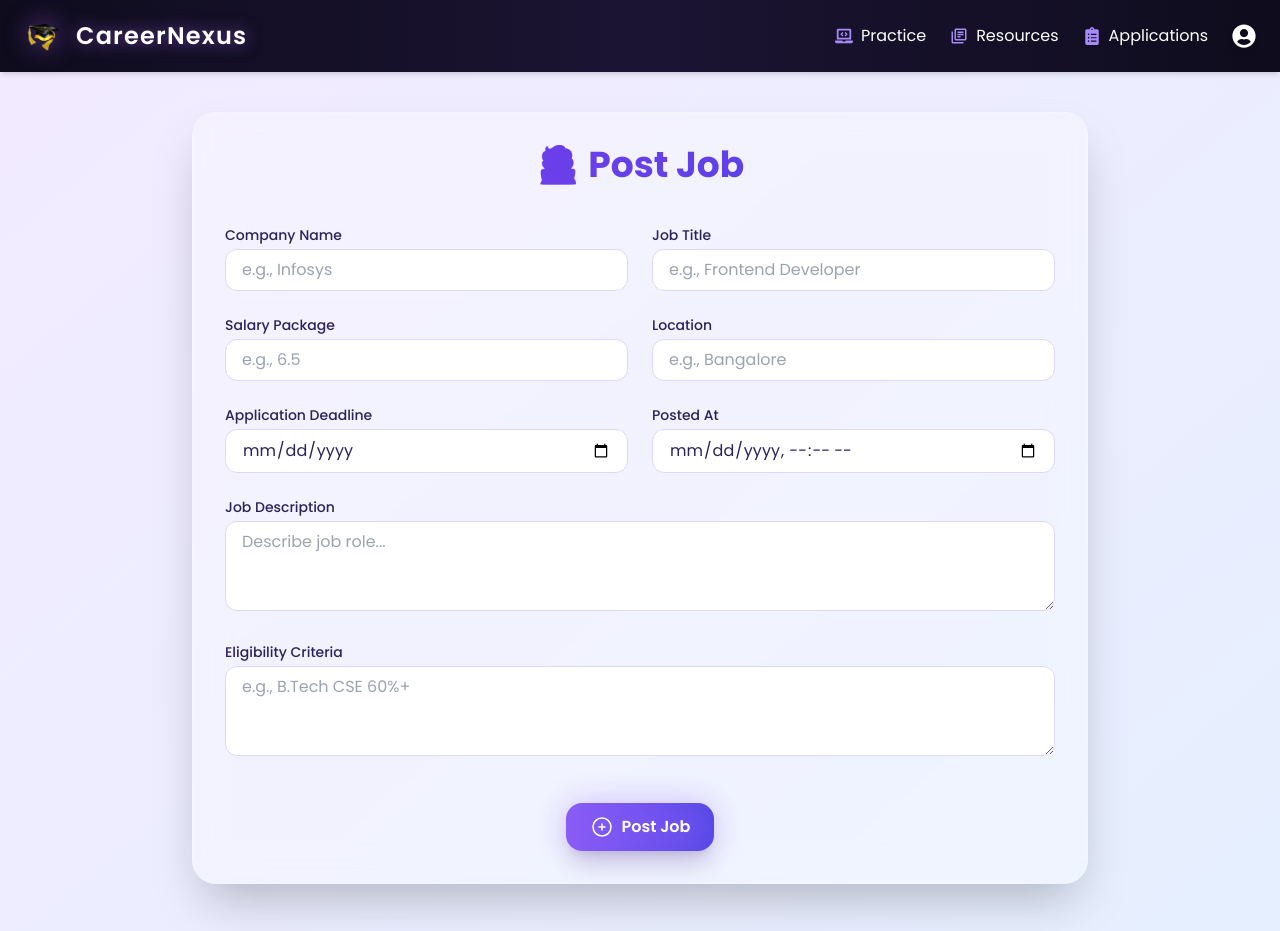
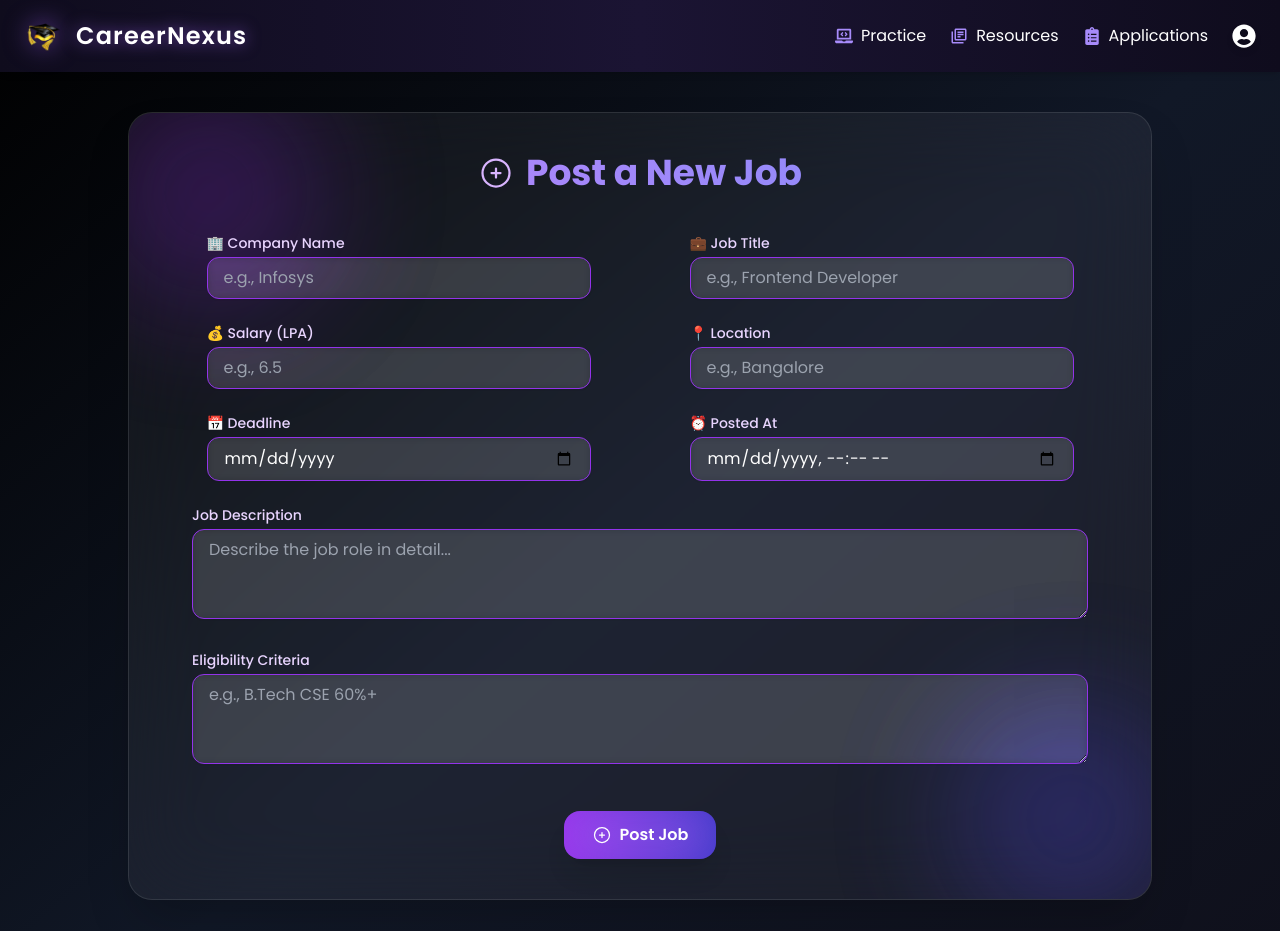
Before and after one commit to CareerNexus-Pragati-Engineering-College/CareerNexus-Frontend, a React (Vite) app: page /interviewer/jobpostings in a window 1280 px wide. Shown: the top 931 px of the page. Built offline with nearby package versions, Linux system fonts and the light colour scheme.

Commit message:
Job posting page has been updated

```diff
--- a/package.json
+++ b/package.json
@@ -21,6 +21,7 @@
     "react-router-dom": "^7.6.2",
     "react-scroll": "^1.9.3",
     "react-simple-typewriter": "^5.0.1",
+    "react-toastify": "^11.0.5",
     "react-tsparticles": "^2.12.2",
     "swiper": "^11.2.8",
     "swiper-react": "^1.0.0",
--- a/src/pages/interviewer/InterviewerJob.jsx
+++ b/src/pages/interviewer/InterviewerJob.jsx
@@ -45,6 +45,7 @@ const InterviewerJob = () => {
   const handleChange = (e) => {
     setJob({ ...job, [e.target.name]: e.target.value });
   };
+
 
   const handlePostJob = () => {
     if (
@@ -183,36 +184,50 @@ const InterviewerJob = () => {
       initial={{ opacity: 0 }}
       animate={{ opacity: 1 }}
       exit={{ opacity: 0 }}
-            className="fixed inset-0 z-50 bg-black/50 backdrop-blur-sm flex justify-center items-center p-4"
+      className="fixed inset-0 z-50 bg-black/60 backdrop-blur-sm flex justify-center items-center p-4"
     >
+      {/* Outer Glowing Border (No Blink) */}
       <motion.div
         initial={{ scale: 0.95 }}
         animate={{ scale: 1 }}
         exit={{ scale: 0.9 }}
-              className="bg-white p-6 rounded-2xl max-w-lg w-full relative shadow-2xl"
+        className="relative p-[2px] rounded-2xl bg-gradient-to-tr from-purple-600 via-indigo-500 to-violet-700 shadow-[0_0_30px_rgba(138,43,226,0.5)]"
       >
+        {/* Modal Card */}
+        <div className="bg-gradient-to-br from-[#1c1c2e]/90 to-[#22223b]/90 rounded-2xl w-full max-w-lg text-white">
+
+          {/* Header (Static) */}
+          <div className="relative p-6 border-b border-purple-500/30">
+            <h3 className="text-2xl font-bold text-purple-300">
+              {selectedJob.job_title}
+            </h3>
             <button
-                className="absolute top-4 right-4 text-gray-500 hover:text-red-500"
+              className="absolute top-6 right-6 text-purple-400 hover:text-red-400 transition"
               onClick={() => setShowModal(false)}
             >
               <HiXMark size={24} />
             </button>
-              <h3 className="text-xl font-bold mb-2 text-violet-700">
-                {selectedJob.job_title}
-              </h3>
-              <p className="text-sm mb-2"><strong>Company:</strong> {selectedJob.company_name}</p>
-              <p className="text-sm mb-2"><strong>Location:</strong> {selectedJob.location}</p>
-              <p className="text-sm mb-2"><strong>Salary:</strong> ₹{selectedJob.salary_package} LPA</p>
-              <p className="text-sm mb-2"><strong>Eligibility:</strong> {selectedJob.eligibility_criteria}</p>
-              <p className="text-sm mb-2"><strong>Description:</strong> {selectedJob.job_description}</p>
-              <p className="text-xs text-gray-500 mt-2">
-                <strong>Deadline:</strong> {selectedJob.application_deadline} <br />
-                <strong>Posted At:</strong> {selectedJob.posted_at}
-              </p>
+          </div>
+
+          {/* Scrollable Body */}
+          <div className="p-6 pt-4 max-h-[60vh] overflow-y-auto scrollbar-thin scrollbar-thumb-purple-500 scrollbar-track-transparent space-y-3 text-sm text-purple-100 leading-relaxed">
+            <p><span className="font-semibold text-purple-300">🏢 Company:</span> {selectedJob.company_name}</p>
+            <p><span className="font-semibold text-purple-300">📍 Location:</span> {selectedJob.location}</p>
+            <p><span className="font-semibold text-purple-300">💰 Salary:</span> ₹{selectedJob.salary_package} LPA</p>
+            <p><span className="font-semibold text-purple-300">📑 Eligibility:</span> {selectedJob.eligibility_criteria}</p>
+            <p><span className="font-semibold text-purple-300">📝 Description:</span><br />{selectedJob.job_description}</p>
+
+            <div className="text-xs text-purple-400 border-t border-purple-500/20 pt-3 mt-4">
+              ⏳ <span className="font-medium">Deadline:</span> <span className="text-purple-200">{selectedJob.application_deadline}</span><br />
+              🕒 <span className="font-medium">Posted At:</span> <span className="text-purple-200">{selectedJob.posted_at}</span>
+            </div>
+          </div>
+        </div>
       </motion.div>
     </motion.div>
   )}
 </AnimatePresence>
+
 
      {/* ❗ Delete Confirmation Modal */}
 <AnimatePresence>
@@ -221,28 +236,33 @@ const InterviewerJob = () => {
       initial={{ opacity: 0 }}
       animate={{ opacity: 1 }}
       exit={{ opacity: 0 }}
-            className="fixed inset-0 z-50 bg-black/50 backdrop-blur-sm flex justify-center items-center p-4"
+      className="fixed inset-0 z-50 bg-black/60 backdrop-blur-sm flex justify-center items-center p-4"
     >
       <motion.div
-              initial={{ scale: 0.8 }}
+        initial={{ scale: 0.85 }}
         animate={{ scale: 1 }}
-              exit={{ scale: 0.9 }}
-              className="bg-white rounded-2xl p-6 max-w-md w-full shadow-xl text-center"
+        exit={{ scale: 0.95 }}
+        className="relative bg-gradient-to-br from-[#2a213a]/80 to-[#1b1b2f]/80 border border-red-500/40 shadow-[0_0_20px_rgba(255,0,80,0.25)] rounded-2xl p-6 max-w-md w-full text-center text-white"
       >
-              <h2 className="text-lg font-bold text-red-600 mb-2">Delete this Job?</h2>
-              <p className="text-gray-600 mb-6 text-sm">This action cannot be undone.</p>
+        {/* Heading */}
+        <h2 className="text-lg font-bold text-red-400 mb-2">⚠️ Delete this Job?</h2>
+
+        {/* Message */}
+        <p className="text-sm text-red-200 mb-6">This action cannot be undone.</p>
+
+        {/* Action Buttons */}
         <div className="flex justify-center gap-4">
           <button
             onClick={() => setShowDeleteModal(false)}
-                  className="px-4 py-2 rounded-xl bg-gray-200 hover:bg-gray-300 text-sm"
+            className="px-4 py-2 rounded-xl border border-gray-400/30 bg-gray-800 hover:bg-gray-700 text-gray-200 text-sm transition"
           >
             Cancel
           </button>
           <button
             onClick={handleDelete}
-                  className="px-4 py-2 rounded-xl bg-red-500 hover:bg-red-600 text-white text-sm"
+            className="px-4 py-2 rounded-xl bg-gradient-to-r from-red-500 to-pink-500 hover:from-red-600 hover:to-pink-600 text-white text-sm shadow-lg transition"
           >
-                  Delete
+            Yes, Delete
           </button>
         </div>
       </motion.div>
@@ -250,25 +270,34 @@ const InterviewerJob = () => {
   )}
 </AnimatePresence>
 
+
      {/* Page Content */}
-      <div className="min-h-screen pt-28 pb-20 bg-gradient-to-br from-[#F3EBFF] to-[#E5F0FF] px-4 flex flex-col items-center font-poppins">
-        <div className="w-full max-w-4xl bg-white/30 backdrop-blur-lg border border-white/20 shadow-2xl rounded-3xl p-8">
-          <h2 className="text-center text-4xl font-extrabold text-transparent bg-clip-text bg-gradient-to-r from-violet-600 to-indigo-600 mb-10">
-            🧑‍💻 Post Job
+<div className="min-h-screen pt-28 pb-20 bg-gradient-to-br from-black via-gray-900 to-[#0f0f1a] px-4 flex flex-col items-center font-poppins text-white">
+  <div className="w-full max-w-5xl bg-white/5 backdrop-blur-2xl border border-white/10 shadow-2xl rounded-3xl p-10 relative overflow-hidden">
+
+    {/* Decorative Gradient Glow */}
+    <div className="absolute -top-10 -left-10 w-60 h-60 bg-purple-700 rounded-full opacity-20 blur-3xl animate-pulse"></div>
+    <div className="absolute -bottom-10 -right-10 w-60 h-60 bg-indigo-600 rounded-full opacity-20 blur-3xl animate-pulse"></div>
+
+    <div className="relative z-10">
+      <h2 className="text-center text-4xl font-extrabold text-transparent bg-clip-text bg-gradient-to-r from-purple-400 to-indigo-400 mb-10 flex items-center justify-center gap-3">
+        <HiOutlinePlusCircle className="text-purple-300 text-4xl" />
+        Post a New Job
       </h2>
 
+      {/* Fields */}
       <div className="grid grid-cols-1 md:grid-cols-2 gap-6">
   {[
-              { name: "company_name", placeholder: "e.g., Infosys" },
-              { name: "job_title", placeholder: "e.g., Frontend Developer" },
-              { name: "salary_package", placeholder: "e.g., 6.5" },
-              { name: "location", placeholder: "e.g., Bangalore" },
-              { name: "application_deadline", type: "date" },
-              { name: "posted_at", type: "datetime-local" },
+    { name: "company_name", label: "Company Name", icon: "🏢", placeholder: "e.g., Infosys" },
+    { name: "job_title", label: "Job Title", icon: "💼", placeholder: "e.g., Frontend Developer" },
+    { name: "salary_package", label: "Salary (LPA)", icon: "💰", placeholder: "e.g., 6.5" },
+    { name: "location", label: "Location", icon: "📍", placeholder: "e.g., Bangalore" },
+    { name: "application_deadline", label: "Deadline", icon: "📅", type: "date" },
+    { name: "posted_at", label: "Posted At", icon: "⏰", type: "datetime-local" },
   ].map((field) => (
-              <div key={field.name}>
-                <label className="block text-sm text-[#2C225A] mb-1 font-medium capitalize">
-                  {field.name.replace(/_/g, " ")}
+    <div key={field.name} className="w-full max-w-sm mx-auto">
+      <label className="text-sm font-medium text-purple-200 mb-1 block">
+        {field.icon} {field.label}
       </label>
       <input
         type={field.type || "text"}
@@ -276,59 +305,62 @@ const InterviewerJob = () => {
         value={job[field.name]}
         onChange={handleChange}
         placeholder={field.placeholder}
-                  className="w-full px-4 py-2 rounded-xl text-[#2C225A] bg-white border border-violet-200 focus:outline-none focus:ring-2 focus:ring-violet-400"
+        className="w-full px-4 py-2 rounded-xl bg-white/10 text-white placeholder-gray-400 border border-purple-600 focus:ring-2 focus:ring-purple-500 shadow-sm outline-none backdrop-blur-sm"
       />
     </div>
   ))}
 </div>
 
-          <div className="mt-6 grid grid-cols-1 gap-6">
+
+      {/* Text Areas */}
+      <div className="grid grid-cols-1 gap-6 mt-6">
   {[
-              { name: "job_description", placeholder: "Describe job role..." },
-              { name: "eligibility_criteria", placeholder: "e.g., B.Tech CSE 60%+" },
+    { name: "job_description", label: "Job Description", placeholder: "Describe the job role in detail..." },
+    { name: "eligibility_criteria", label: "Eligibility Criteria", placeholder: "e.g., B.Tech CSE 60%+" },
   ].map((field) => (
-              <div key={field.name}>
-                <label className="block text-sm text-[#2C225A] mb-1 font-medium capitalize">
-                  {field.name.replace(/_/g, " ")}
-                </label>
+    <div key={field.name} className="w-full max-w-4xl mx-auto">
+      <label className="text-sm font-medium text-purple-200 mb-1 block">{field.label}</label>
       <textarea
         name={field.name}
         value={job[field.name]}
         onChange={handleChange}
         rows={3}
         placeholder={field.placeholder}
-                  className="w-full px-4 py-2 rounded-xl text-[#2C225A] bg-white border border-violet-200 focus:outline-none focus:ring-2 focus:ring-violet-400"
+        className="w-full px-4 py-2 rounded-xl bg-white/10 text-white placeholder-gray-400 border border-purple-600 focus:ring-2 focus:ring-purple-500 shadow-sm outline-none backdrop-blur-sm"
       />
     </div>
   ))}
 </div>
 
+
+      {/* CTA Button */}
       <div className="mt-10 flex justify-center">
         <motion.button
           whileHover={{ scale: 1.05 }}
-              whileTap={{ scale: 0.98 }}
+          whileTap={{ scale: 0.97 }}
           onClick={handlePostJob}
-              className="relative px-6 py-3 rounded-2xl bg-gradient-to-r from-violet-500 to-indigo-600 text-white font-semibold shadow-xl"
+          className="relative px-7 py-3 text-white font-semibold rounded-2xl bg-gradient-to-r from-purple-600 to-indigo-700 shadow-xl overflow-hidden"
         >
-              <span className="absolute inset-0 rounded-2xl bg-violet-500 blur-lg opacity-30 animate-pulse"></span>
+          <span className="absolute inset-0 bg-purple-400 opacity-20 blur-xl animate-pulse rounded-2xl"></span>
           <div className="flex items-center gap-2 relative z-10">
-                <HiOutlinePlusCircle className="text-2xl" />
+            <HiOutlinePlusCircle className="text-xl" />
             {editIndex !== null ? "Update Job" : "Post Job"}
           </div>
         </motion.button>
       </div>
     </div>
+  </div>
 
-        {/* 🔍 Filter with icon */}
+  {/* 🔍 Filter Input */}
   <div className="mt-12 w-full max-w-4xl relative">
     <input
       type="text"
       placeholder="Filter by company or title..."
       value={filterText}
       onChange={(e) => setFilterText(e.target.value)}
-            className="w-full px-5 py-3 pr-12 text-sm border border-violet-300 rounded-xl shadow-sm focus:outline-none focus:ring-2 focus:ring-violet-400"
+      className="w-full px-5 py-3 pr-12 text-sm border border-purple-600 rounded-xl bg-white/10 text-white placeholder-gray-400 shadow-sm focus:outline-none focus:ring-2 focus:ring-purple-500"
     />
-          <HiMagnifyingGlass className="absolute right-4 top-1/2 -translate-y-1/2 text-violet-500 text-xl" />
+    <HiMagnifyingGlass className="absolute right-4 top-1/2 -translate-y-1/2 text-purple-400 text-xl" />
   </div>
 
   {/* 📋 Job List */}
@@ -339,29 +371,43 @@ const InterviewerJob = () => {
       initial={{ opacity: 0, y: 20 }}
       animate={{ opacity: 1, y: 0 }}
       transition={{ duration: 0.4 }}
-              className="bg-white/60 backdrop-blur-xl border border-violet-200/30 rounded-xl p-6 shadow-md hover:shadow-xl relative"
+      className="relative p-6 rounded-2xl border border-purple-600/20 bg-gradient-to-br from-[#1b1b2f]/60 to-[#1f1f35]/70 text-white shadow-[0_4px_24px_rgba(138,43,226,0.2)] hover:shadow-[0_4px_35px_rgba(165,90,255,0.4)] transition-all duration-300"
     >
-              <h4 className="text-xl font-semibold text-violet-600 mb-1">{job.job_title}</h4>
-              <p className="text-sm text-gray-600 mb-2">
-                <strong>Company:</strong> {job.company_name} | <strong>Location:</strong> {job.location}
+      <h4 className="text-xl font-bold text-purple-300 mb-1">{job.job_title}</h4>
+      <p className="text-sm text-purple-100 mb-2">
+        <span className="font-semibold">🏢 {job.company_name}</span> &nbsp;|&nbsp;
+        <span className="font-semibold">📍 {job.location}</span>
       </p>
-              <p className="text-xs text-gray-500 mt-2">
-                Deadline: {job.application_deadline} | Posted: {job.posted_at}
+      <p className="text-xs text-purple-400 mt-2">
+        ⏳ Deadline: <span className="text-purple-300">{job.application_deadline}</span> &nbsp;|&nbsp;
+        🕒 Posted: <span className="text-purple-300">{job.posted_at}</span>
       </p>
+
       <div className="absolute top-4 right-4 flex gap-3">
-                <button onClick={() => openModal(job)} className="text-green-600 hover:text-green-800">
+        <button
+          onClick={() => openModal(job)}
+          className="text-green-400 hover:text-green-300 transition"
+        >
           <HiOutlineEye size={20} />
         </button>
-                <button onClick={() => handleEdit(index)} className="text-indigo-600 hover:text-indigo-800">
+        <button
+          onClick={() => handleEdit(index)}
+          className="text-indigo-400 hover:text-indigo-300 transition"
+        >
           <HiOutlinePencil size={20} />
         </button>
-                <button onClick={() => confirmDelete(index)} className="text-red-500 hover:text-red-700">
+        <button
+          onClick={() => confirmDelete(index)}
+          className="text-red-400 hover:text-red-300 transition"
+        >
           <HiOutlineTrash size={20} />
         </button>
       </div>
     </motion.div>
   ))}
 </div>
+
+
 
         {/* ⬅️➡️ Pagination */}
         {totalPages > 1 && (
```
Also changed, not shown: 1 other file (tests, documents, lock files or other folders). Lines whose indentation alone changed are shown as unchanged.
